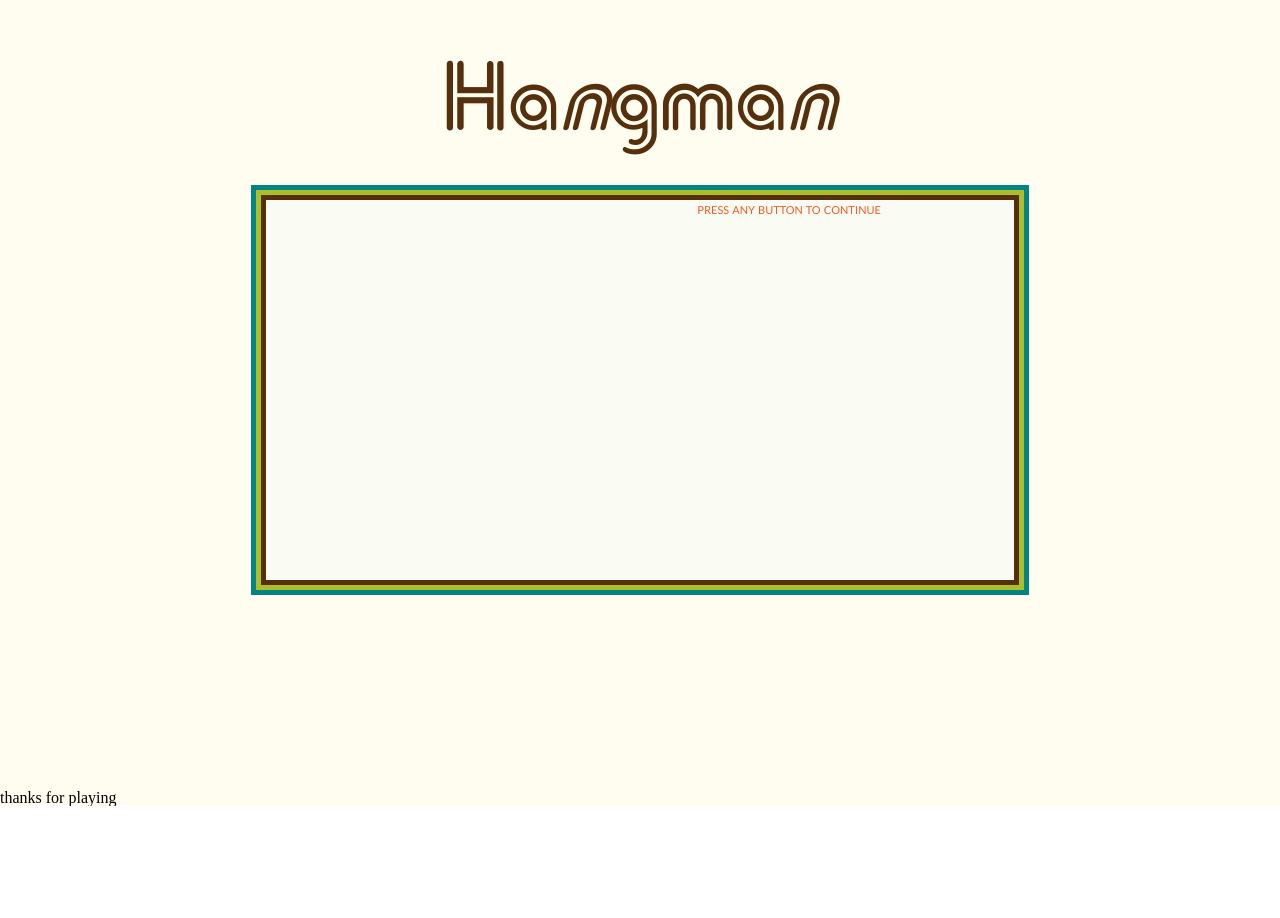
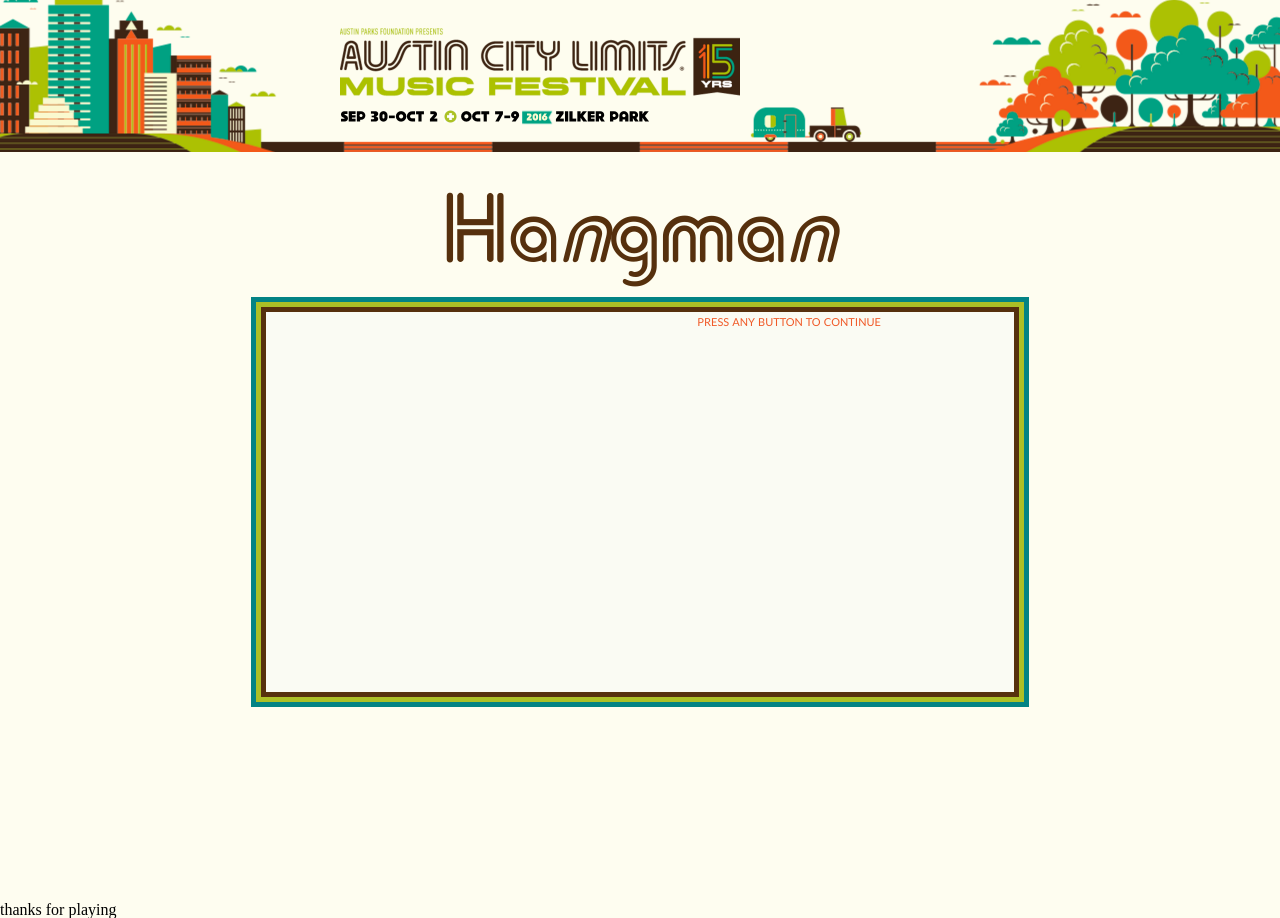
Before and after one commit to jameshornung/Hangman_Festival_Edition, a plain HTML site: page index.html in a window 1280 px wide. Before the commit the page ends 806 px from the top, so only its background shows below. Drawn offline with Linux system fonts and the light colour scheme.

Commit message:
added ACL header

```diff
--- a/assets/css/style.css
+++ b/assets/css/style.css
@@ -10,11 +10,12 @@
 }
 
 header{
-	width: 80%;
-	margin-left: auto;
-	margin-right: auto;
-	padding-top: 20px;
-	padding-bottom: 20px;
+	width: 100%;
+	height: 152px;
+	background-image: url("../images/aclHeader.png");
+	background-repeat: no-repeat;
+	background-size: cover;
+	background-position: center;
 }
 
 h1{
--- a/index.html
+++ b/index.html
@@ -15,9 +15,11 @@
 <body>
 <div id="container">
 	<header>
+
+	</header>
+	<div id="title">
 		<h1>Ha<span class="italic">n</span>gma<span class="italic">n</span></h1>
-	</header>
-
+	</div>
 		<section id="game-box">
 			<div id="score-box">
 				<div id="display-score">
```
Also changed, not shown: assets/images/aclHeader.png (added).
